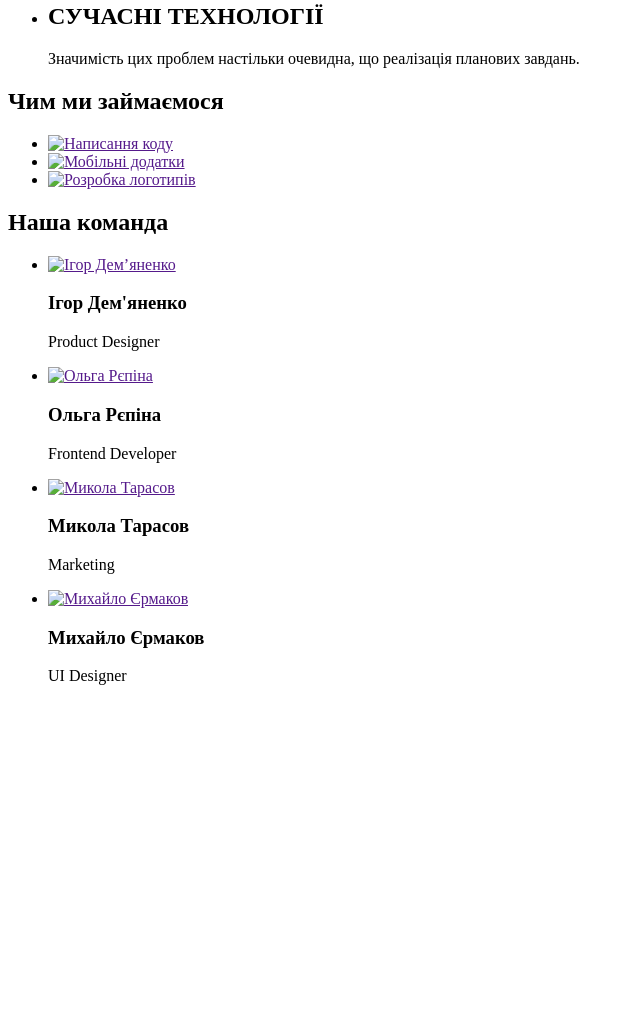
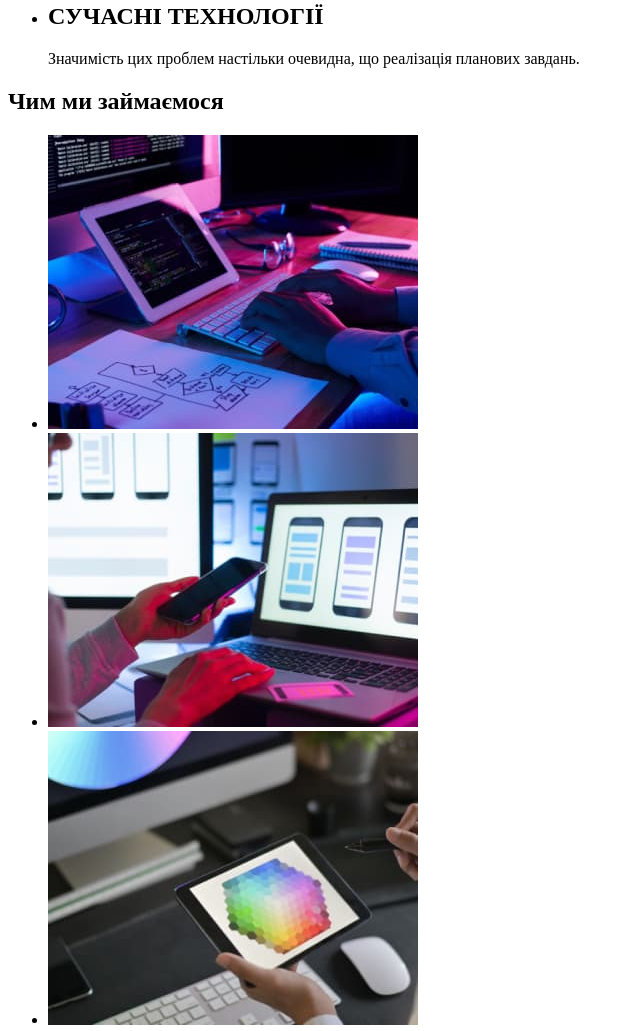
Before and after one commit to Sotnyk-D/sotnyk, a plain HTML site: page index.html in a window 1280 px wide. Shown: the part 507-1538 px from the top of the page, without its empty margins (0-640 px from the left). Before the commit the page ends 1208 px from the top, so only its background shows below. Drawn offline with Linux system fonts and the light colour scheme; the site is published under a folder, as on GitHub Pages, so addresses that start at the root find nothing.

Commit message:
изменил index.html

```diff
--- a/index.html
+++ b/index.html
@@ -57,13 +57,17 @@
       <ul>
         <li>
           <a href=""
-            ><img src="/imeges/keydoard.jpg" alt="Написання коду" width="370" />
+            ><img
+              src="./imeges/keydoard.jpg"
+              alt="Написання коду"
+              width="370"
+            />
           </a>
         </li>
         <li>
           <a href=""
             ><img
-              src="/imeges/displey.jpg"
+              src="./imeges/displey.jpg"
               alt="Мобільні додатки"
               width="370"
             />
@@ -72,7 +76,7 @@
         <li>
           <a href=""
             ><img
-              src="/imeges/tablet.jpg"
+              src="./imeges/tablet.jpg"
               alt="Розробка логотипів"
               width="370"
             />
@@ -85,28 +89,28 @@
       <ul>
         <li>
           <a href=""
-            ><img src="/imeges/igor.jpg" alt="Ігор Демʼяненко" width="270"
+            ><img src="./imeges/igor.jpg" alt="Ігор Демʼяненко" width="270"
           /></a>
           <h3>Ігор Дем'яненко</h3>
           <p>Product Designer</p>
         </li>
         <li>
           <a href=""
-            ><img src="/imeges/olga.jpg" alt="Ольга Рєпіна" width="270"
+            ><img src="./imeges/olga.jpg" alt="Ольга Рєпіна" width="270"
           /></a>
           <h3>Ольга Рєпіна</h3>
           <p>Frontend Developer</p>
         </li>
         <li>
           <a href=""
-            ><img src="/imeges/mukola.jpg" alt="Микола Тарасов" width="270"
+            ><img src="./imeges/mukola.jpg" alt="Микола Тарасов" width="270"
           /></a>
           <h3>Микола Тарасов</h3>
           <p>Marketing</p>
         </li>
         <li>
           <a href=""
-            ><img src="/imeges/myhaylo.jpg" alt="Михайло Єрмаков" width="270"
+            ><img src="./imeges/myhaylo.jpg" alt="Михайло Єрмаков" width="270"
           /></a>
           <h3>Михайло Єрмаков</h3>
           <p>UI Designer</p>
```
